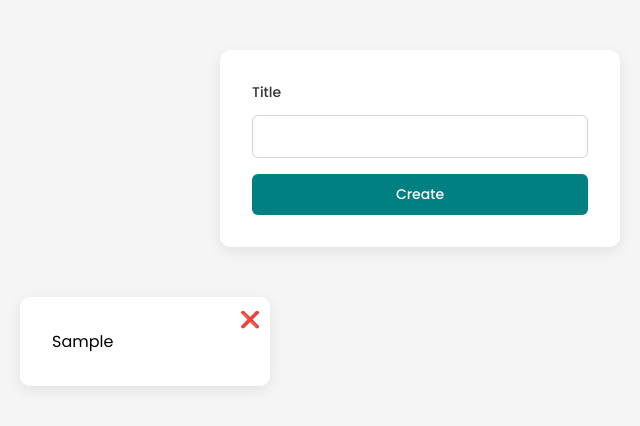
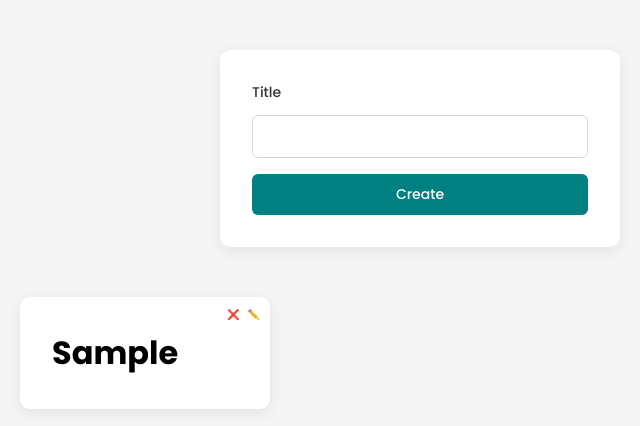
Before and after one commit to Majd-Alhourani98/react-bookshelf, a React (Create React App) app: page / in a window 1280 px wide. Both pictures are taken after typing "Sample" into the empty fields and a click on the button "Create". Shown: the top 426 px of the page, without its empty margins (220-860 px from the left). Built offline with nearby package versions, Linux system fonts and the light colour scheme.

Commit message:
Add toggle functionality for book edit form

```diff
--- a/src/components/BookShow.js
+++ b/src/components/BookShow.js
@@ -1,15 +1,34 @@
+import { useState } from "react";
+import BookEdit from "./BookEdit";
+
 function BookShow({ book, onDeleteBook }) {
+  const [isEditingMode, setIsEditingMode] = useState(false);
+
   function handleDeleteClick() {
     onDeleteBook(book.id);
   }
 
+  function toggleEditingMode() {
+    setIsEditingMode(!isEditingMode);
+  }
+
+  let content = <h3>{book.title}</h3>;
+
+  if (isEditingMode) {
+    content = <BookEdit />;
+  }
+
   return (
     <div className="book-show">
-      {book.title}
+      {content}
 
-      <span className="delete" onClick={handleDeleteClick}>
-        ❌
-      </span>
+      <div className="actions">
+        <span className="delete" onClick={handleDeleteClick}>
+          ❌
+        </span>
+
+        <span onClick={toggleEditingMode}>✏️</span>
+      </div>
     </div>
   );
 }
--- a/src/index.css
+++ b/src/index.css
@@ -82,9 +82,16 @@ button {
   position: relative;
 }
 
-.delete {
+.actions {
   position: absolute;
   top: 10px;
   right: 10px;
   cursor: pointer;
+  display: flex;
+  gap: 8px;
+  font-size: 10px;
 }
+
+h3 {
+  font-size: 32px;
+}
```
